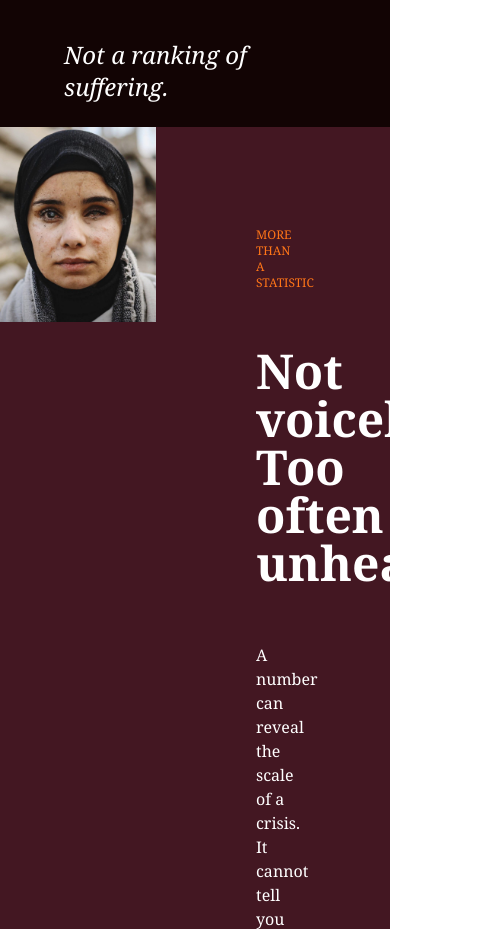
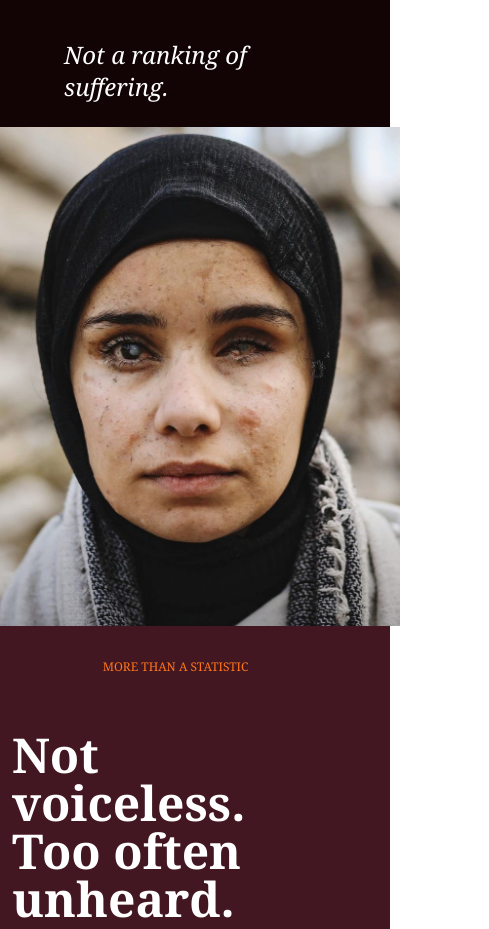
Before and after one commit to haribi-sarah/Sarah-Haribi-final-project-HTML-CSS, a website: page index.html in a window 390 px wide. Shown: the part 5400-6329 px from the top of the page, 489 px wide, since content can reach past the window. Drawn offline with Linux system fonts and the light colour scheme.

Commit message:
responsivity: added respo mobile to the fourth last section

```diff
--- a/index.html
+++ b/index.html
@@ -165,12 +165,12 @@
                 <p class="italic text-2xl">Not a ranking of suffering.</p>
             </div>
         </section>
-        <section class="flex w-full bg-[#431722] text-white">
-            <div class="w-100 h-50" >
-                <img src="./public/images/uffer.jpg" alt="">
+        <section class="flex w-full bg-[#431722] text-white max-sm:flex-col">
+            <div class="w-100 h-50 " >
+                <img src="./public/images/uffer.jpg" alt="" >
             </div>
-            <div class="p-25 flex flex-col gap-14 w-[60vw]">
-                <p class="text-(--color-beta) font-extralight text-xs">MORE THAN A STATISTIC</p>
+            <div class="p-25 flex flex-col gap-14 w-[60vw] max-sm:w-[90%] max-sm:p-3 max-sm:justify-center max-sm:items-center">
+                <p class="text-(--color-beta) font-extralight text-xs max-sm:pt-80">MORE THAN A STATISTIC</p>
                 <div>
                     <h1 class="text-5xl font-semibold">Not voiceless.</h1>
                     <h1 class="text-5xl font-semibold">Too often unheard.</h1>
```
Also changed, not shown: public/css/output.css.
